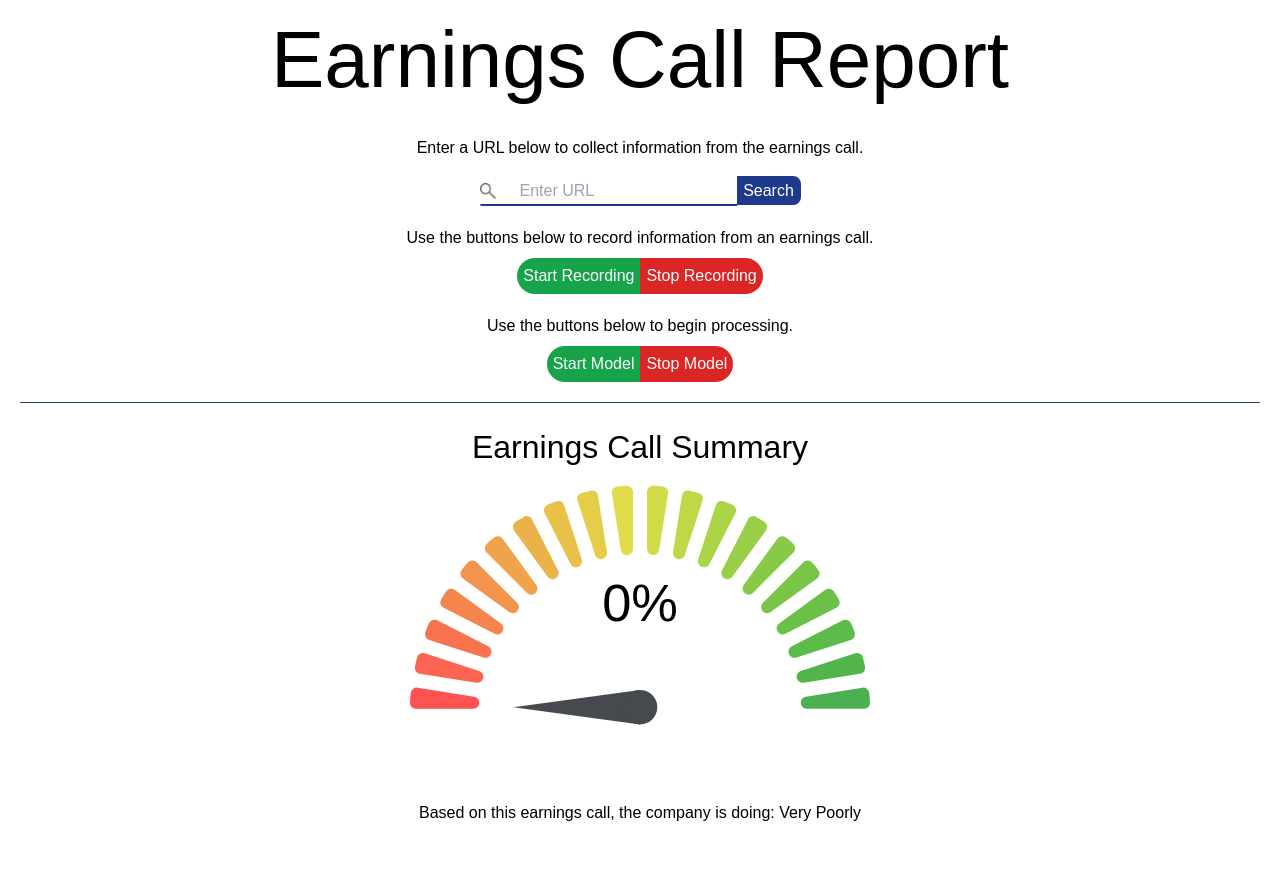
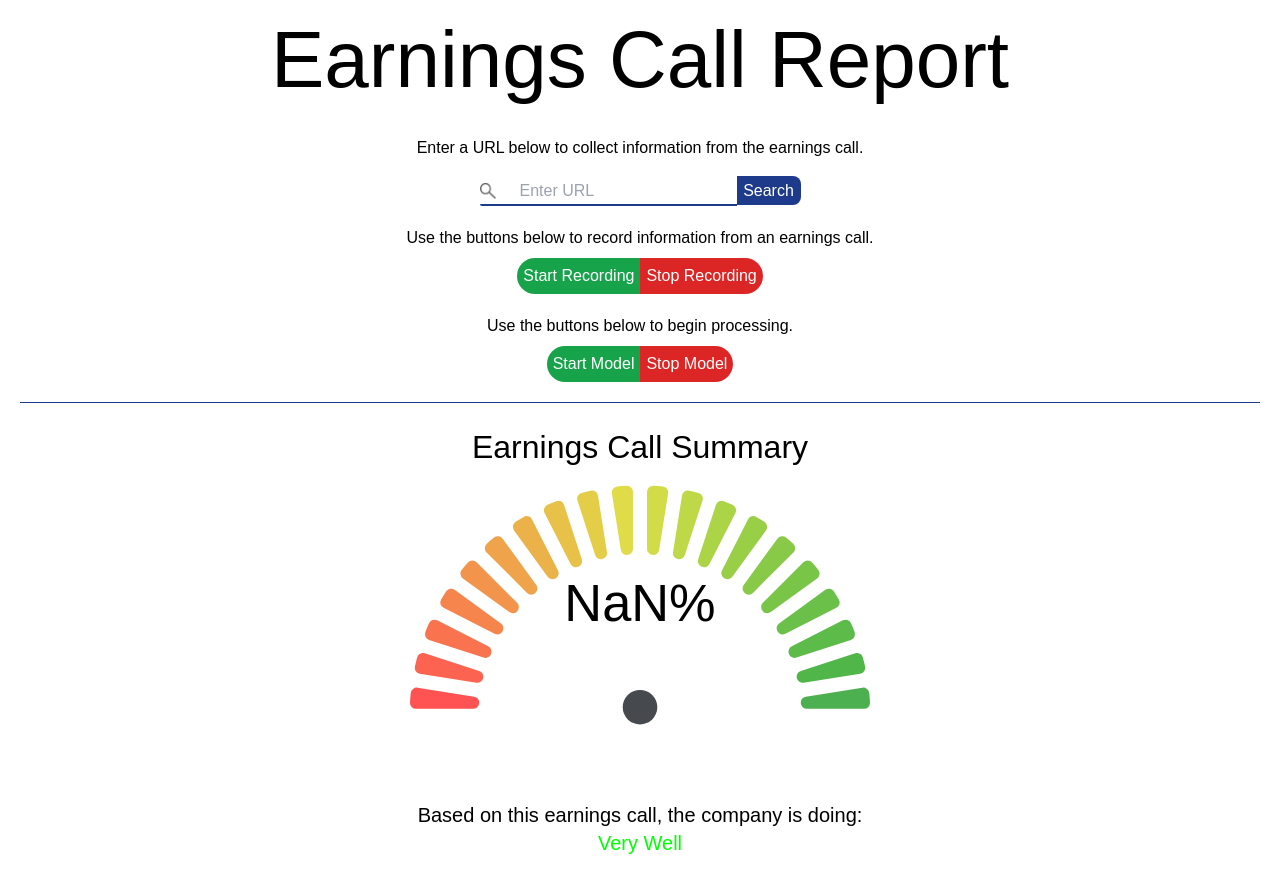
Before and after one commit to TheBraveChicken4/EarningsReaderHackCLT, a React (Create React App) app in the folder frontend/: page / in a window 1280 px wide. Shown: the top 892 px of the page. Built offline with nearby package versions, Linux system fonts and the light colour scheme; no server answers.

Commit message:
Modified message to change color depending on sentiment

```diff
--- a/frontend/src/Components/Homepage.jsx
+++ b/frontend/src/Components/Homepage.jsx
@@ -11,6 +11,7 @@ const Homepage = () => {
     const [sentiment, setSentiment] = useState({ positive: '0', negative: '0', neutral: '0' });
     const [sentimentPercent, setSentimentPercent] = useState(0);
     const [sentimentEval, setSentimentEval] = useState(0);
+    const [sentimentColor, setSentimentColor] = useState(0);
 
     const chartStyle = {
         height: 250,
@@ -41,22 +42,28 @@ const Homepage = () => {
         const neutral = 100 * (parseFloat(sentiment.neutral) || 0);
         const negative = 100 * (parseFloat(sentiment.negative) || 0);
 
-        const percent = (positive + (0.5 * neutral) - negative) / 100;
+        const percent = ((positive - negative) + (positive + neutral + negative)) / (2*(positive + neutral + negative));
         setSentimentPercent(percent);
 
+        let color = "black";
         let sentimentClassification = "No Sentiment Detected";
         if (percent <= 0.2) {
             sentimentClassification = "Very Poorly";
+            color = "red";
         } else if (percent <= 0.4) {
             sentimentClassification = "Mostly Poorly";
+            color = "maroon";
         } else if (percent <= 0.6) {
             sentimentClassification = "Neutral";
         } else if (percent <= 0.8) {
             sentimentClassification = "Mostly Well";
+            color = "green";
         } else {
             sentimentClassification = "Very Well";
+            color = "lime";
         }
         setSentimentEval(sentimentClassification);
+        setSentimentColor(color);
     }, [sentiment]);
 
 
@@ -245,7 +252,7 @@ const Homepage = () => {
                         percent={sentimentPercent}
                         textColor="#000000"
                     />
-                    <p className="m-[10vh]">Based on this earnings call, the company is doing: {sentimentEval}</p>
+                    <p className="m-[10vh] text-xl ">Based on this earnings call, the company is doing: <span style={{color: sentimentColor}}>{sentimentEval}</span></p>
                 </div>
             </div>
         </div>
```
Also changed, not shown: 1 other file (tests, documents, lock files or other folders).
